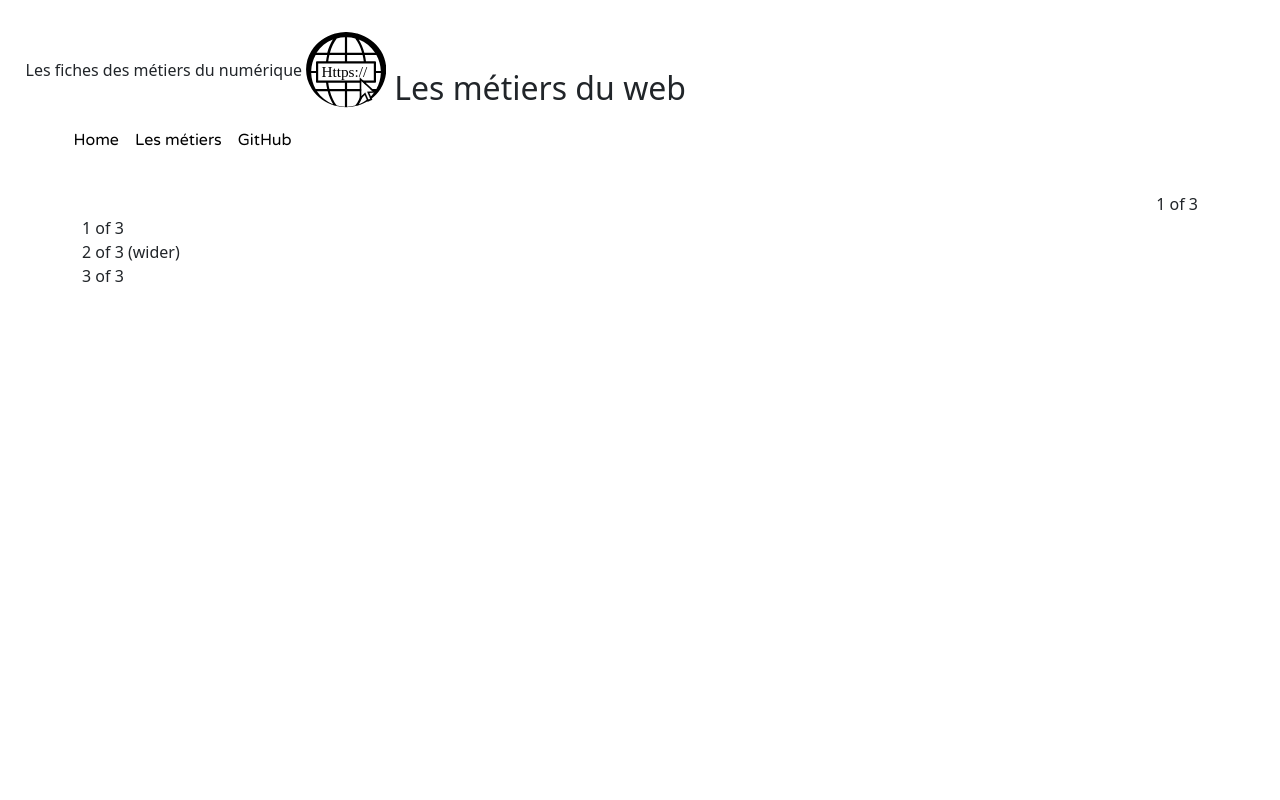
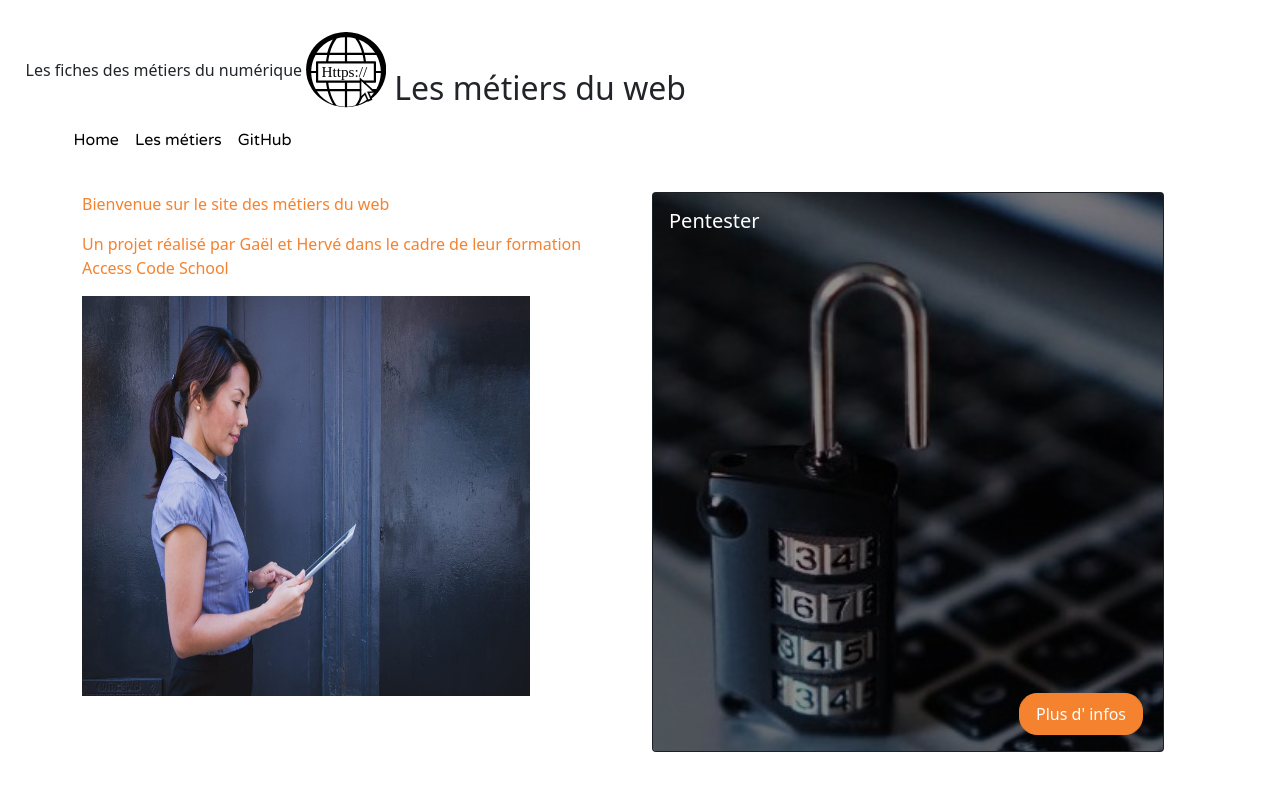
Before and after one commit to Fire-Owl/herve-gael, a PHP site: page /pages/ in a window 1280 px wide. Run offline with PHP 8.4, Linux system fonts and the light colour scheme; some libraries are stand-ins or nearby versions.

Commit message:
update landing page

```diff
--- a/assets/styles/main.css
+++ b/assets/styles/main.css
@@ -20,6 +20,14 @@
     width: 100%;
     height: 100%;
     object-fit: cover;
+}
+.landing-img {
+    width: 35vw;
+    height: 50vh;
+}
+.img-card-landing {
+    height: 70vh !important;
+    width: 40vw !important;
 }
 
 .card {
@@ -46,7 +54,14 @@
 .card-title-background {
     background-color: rgba(0, 0, 0, 0.438);
     height: 20%;
+}
 
+.cardlanding-title-background {
+    background-color: rgba(0, 0, 0, 0.438);
+}
+
+.text-introduction {
+    color: #F5822E;
 }
 
 @media screen and (max-width: 600px) {
--- a/pages/index.php
+++ b/pages/index.php
@@ -11,23 +11,48 @@
 </head>
 <body>
 
-
 <div class="container">
     <div class="row">
-    <div class="col d-flex justify-content-end">
-      1 of 3
+
+        <div class="col">
+            <p class="text-introduction">Bienvenue sur le site des métiers du web</p>
+            <p class="text-introduction">Un projet réalisé par Gaël et Hervé dans le cadre de leur formation <br />
+            Access Code School</p>
+
+
+        <img src="../assets/images/pictures/community-manager.jpg" class="landing-img" alt="...">
+
+        </div>
+
+
+        <div class="col">
+
+        <div class="col-md-3 col-6 pb-3">
+            <div class="card bg-dark text-white no-margin img-card-landing">
+                <img src="../assets/images/pictures/pentester.jpg" class="card-img img-fluid" alt="...">
+                <div class="card-img-overlay d-flex flex-column bd-highlight justify-content-start cardlanding-title-background">
+                    <h5 class="card-title">Pentester</h5>
+                </div>
+                <div class="card-img-overlay d-flex align-items-end flex-column bd-highlight">
+                    <button class="mt-auto p-2 bd-highlight btn btn-primary shadow-none px-3 me-1">Plus d' infos</button>
                 </div>
             </div>
-    <div class="col">
-      1 of 3
         </div>
-    <div class="col">
-      2 of 3 (wider)
+
         </div>
-    <div class="col">
-      3 of 3
+
+
+
+
+
     </div>
 </div>
+
+
+
+
+
+
 
 
 
```
Lines whose indentation alone changed are shown as unchanged.
